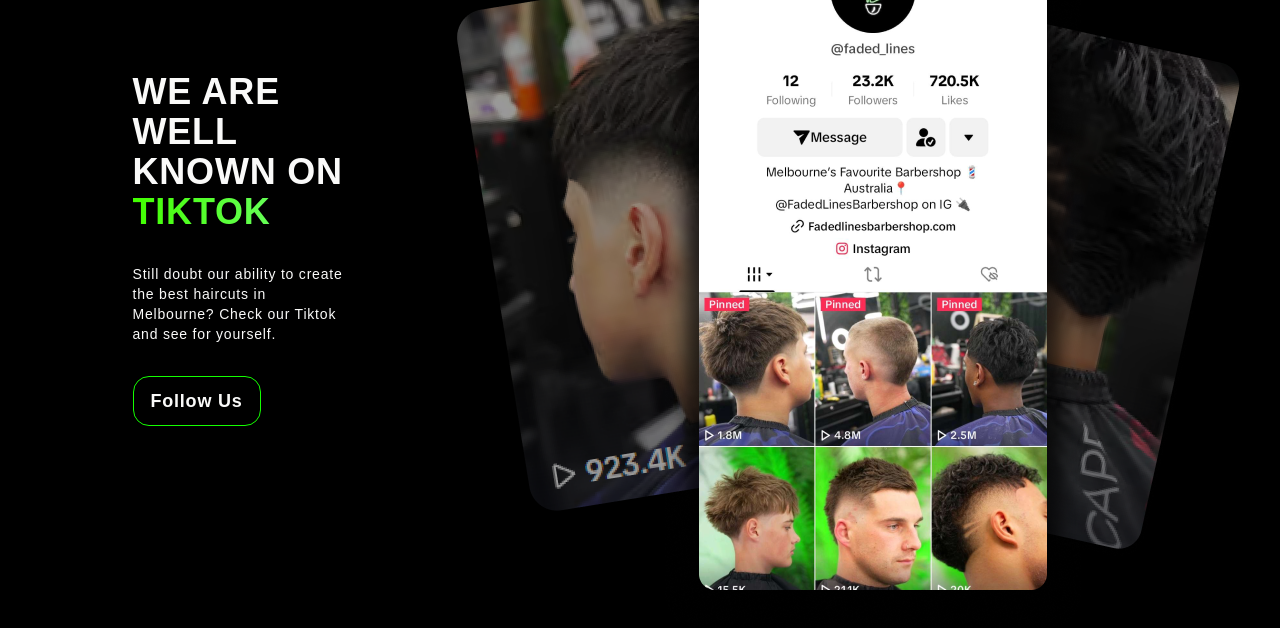
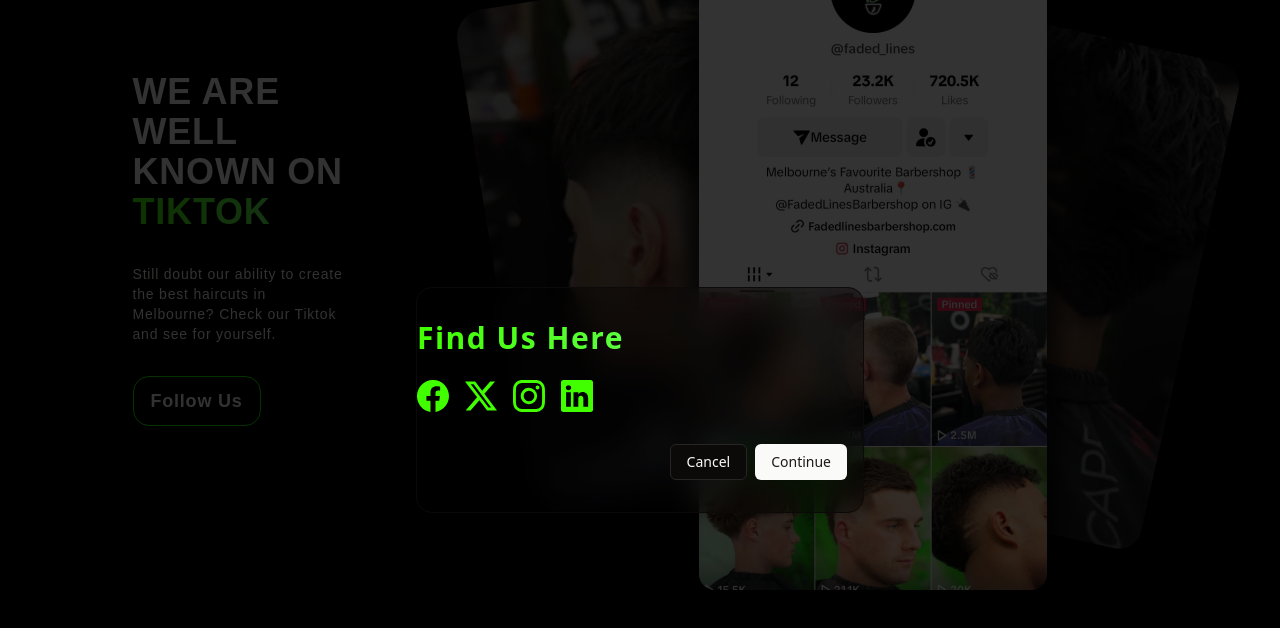
Before and after one commit to muhzulzidan/milkiyano-barber, a React (Vite) app: page /about-us in a window 1280 px wide. Both pictures are taken after a click on the button "Follow Us". Shown: the part 1671-2299 px from the top of the page. Built offline with nearby package versions, Linux system fonts and the light colour scheme.

Commit message:
feat : Follow Us Dialog Options

```diff
--- a/src/pages/aboutUs.tsx
+++ b/src/pages/aboutUs.tsx
@@ -8,11 +8,23 @@ import TiktokAboutUs from "@/assets/web/TiktokAboutUs.png";
 import salonBg from "@/assets/web/salonBg.png";
 import Salon from "@/assets/web/Salon.png";
 import DejanXl from "@/assets/web/DejanXl.png";
+import { Facebook, TwitterX, Instagram, Linkedin } from 'react-bootstrap-icons';
 
 import EmeraldFooterRight from "@/assets/web/svg/EmeraldFooterRight.svg";
 import EmeraldFooterLeft from "@/assets/web/svg/EmeraldFooterleft.svg";
 import { Button } from "@/components/ui/button";
 import { Helmet } from "react-helmet-async";
+import {
+    AlertDialog,
+    AlertDialogAction,
+    AlertDialogCancel,
+    AlertDialogContent,
+    AlertDialogDescription,
+    AlertDialogFooter,
+    AlertDialogHeader,
+    AlertDialogTitle,
+    AlertDialogTrigger,
+} from "@/components/ui/alert-dialog"
 
 import instagramPhotos1 from '/src/assets/web/instagram/instagramPhotos.png';
 import instagramPhotos2 from '/src/assets/web/instagram/instagramPhotos2.png';
@@ -43,6 +55,28 @@ const instagram_images_mobile = [
     instagramPhotosMobile4,
     instagramPhotosMobile5,
 ];
+
+
+const SocialMediaLinks: React.FC = () => {
+    const socialMedia = [
+        { name: 'Facebook', icon: Facebook, url: 'https://www.facebook.com' },
+        { name: 'Twitter', icon: TwitterX, url: 'https://www.twitter.com' },
+        { name: 'Instagram', icon: Instagram, url: 'https://www.instagram.com' },
+        { name: 'LinkedIn', icon: Linkedin, url: 'https://www.linkedin.com' },
+    ];
+
+    return (
+        <div className="flex space-x-4">
+            {socialMedia.map((item, index) => (
+                <a key={index} href={item.url} target="_blank" rel="noopener noreferrer" className="text-2xl text-[#42FF00] hover:text-[#6ed449]">
+                    <item.icon className="w-8 h-auto"/>
+                    <span className="sr-only">{item.name}</span>
+                </a>
+            ))}
+        </div>
+    );
+}
+
 
 export default function AboutUs() {
 
@@ -150,9 +184,29 @@ export default function AboutUs() {
                             >TIKTOK</span>
                         </h3>
                         <p className="text-sm font-light md:w-8/12">Still doubt our ability to create the best haircuts in Melbourne? Check our Tiktok and see for yourself.</p>
-                        <Button variant="ghost" className="rounded-2xl w-full md:w-32 font-extrabold border-[#14FF00] border text-lg py-6 px-2 hover:bg-[#14FF00] shadow-md hover:shadow-[#14FF00] hover:scale-110 transition-transform duration-500 ease-in-out hover:text-stone-950">
-                            Follow Us
-                        </Button>
+
+                        <AlertDialog>
+                            <AlertDialogTrigger asChild>
+                                <Button variant="ghost" className="rounded-2xl w-full md:w-32 font-extrabold border-[#14FF00] border text-lg py-6 px-2 hover:bg-[#14FF00] shadow-md hover:shadow-[#14FF00] hover:scale-110 transition-transform duration-500 ease-in-out hover:text-stone-950" >
+                                    Follow Us
+                                </Button>
+                            </AlertDialogTrigger>
+                            <AlertDialogContent>
+                                <AlertDialogHeader>
+                                    <AlertDialogTitle >Find Us Here</AlertDialogTitle>
+                                    <AlertDialogDescription>
+                                       <div className="py-4 flex ">
+                                        <SocialMediaLinks />
+                                        </div>
+                                    </AlertDialogDescription>
+                                </AlertDialogHeader>
+                                <AlertDialogFooter className="flex items-center w-full px-4">
+                                    <AlertDialogCancel >Cancel</AlertDialogCancel>
+                                    <AlertDialogAction>Continue</AlertDialogAction>
+                                </AlertDialogFooter>
+                            </AlertDialogContent>
+                        </AlertDialog>
+
                     </div>
                     <div className="w-10/12 md:w-fit flex self-center md:self-start">
                         <img alt="background about us" src={TiktokAboutUs} className="" />
```
